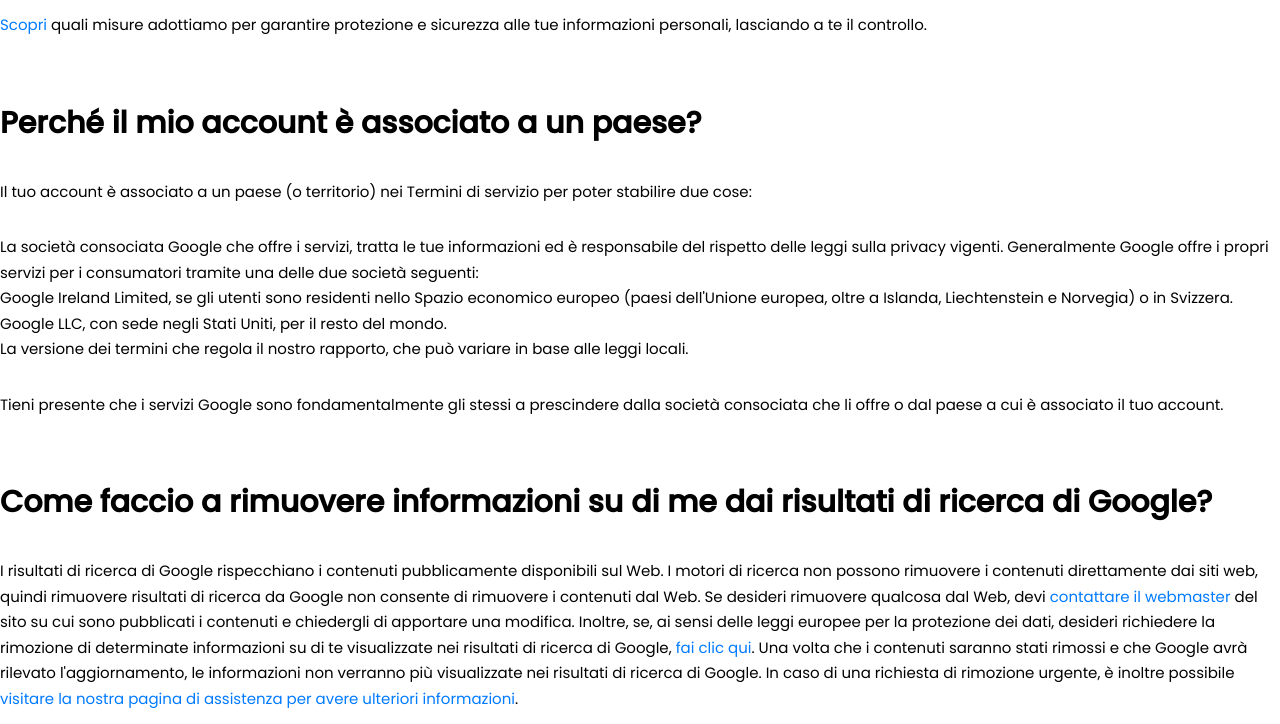
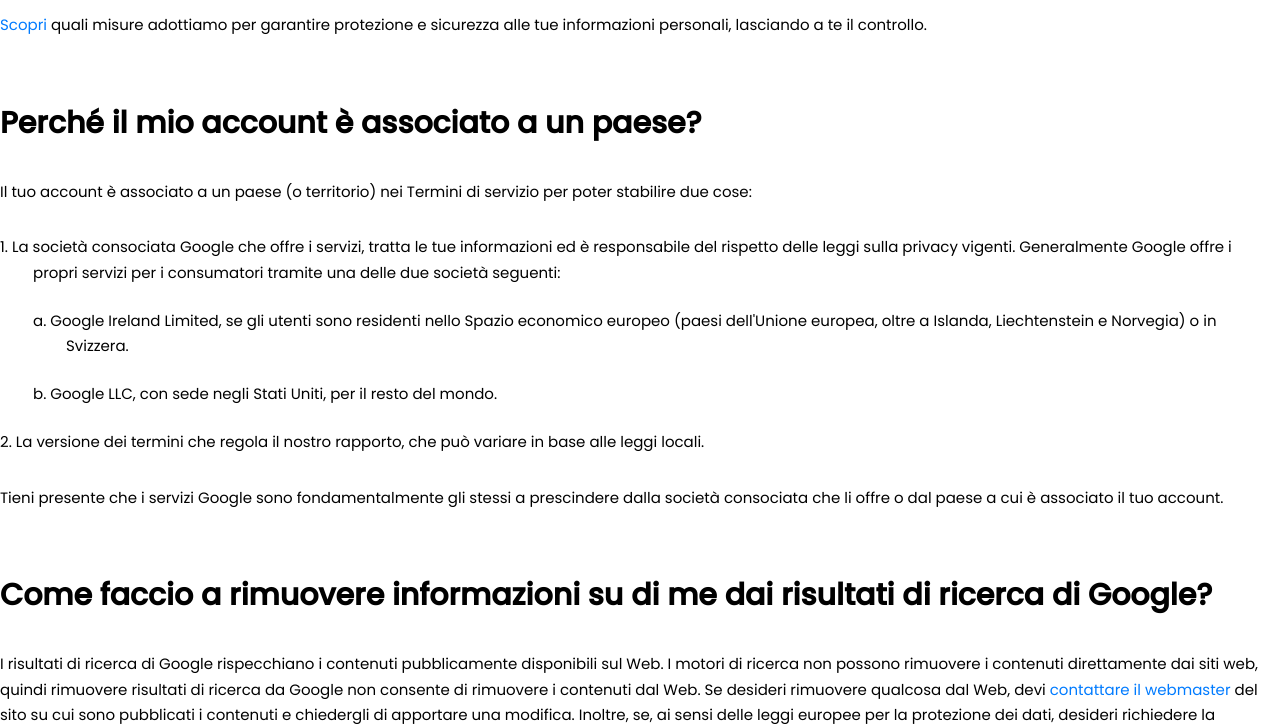
Before and after one commit to MGPasinetti/php-google-faq, a PHP site: page / in a window 1280 px wide. Shown: the part 1194-1918 px from the top of the page. Run offline with PHP 8.4, Linux system fonts and the light colour scheme.

Commit message:
ol fixed

```diff
--- a/style.css
+++ b/style.css
@@ -27,3 +27,22 @@ a {
     text-decoration: none;
     color: #007bff;
 }
+
+ol {
+    margin:0;
+    padding:0;
+    list-style: decimal inside none;
+}
+
+ol li
+{
+    margin: 0;
+    padding: 0;
+    text-indent: -2.2em;
+    margin-left: 2.2em;
+    margin-top: 1.5rem;
+}
+
+li > ol {
+    list-style-type: lower-latin;
+}
```
